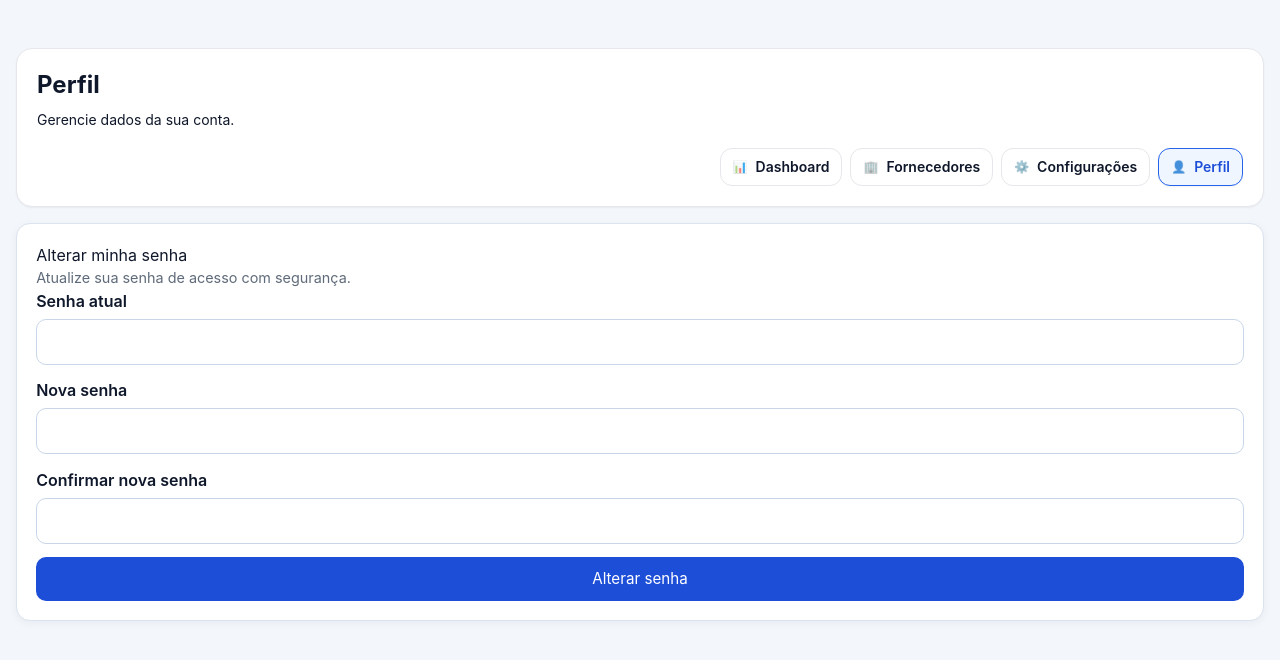
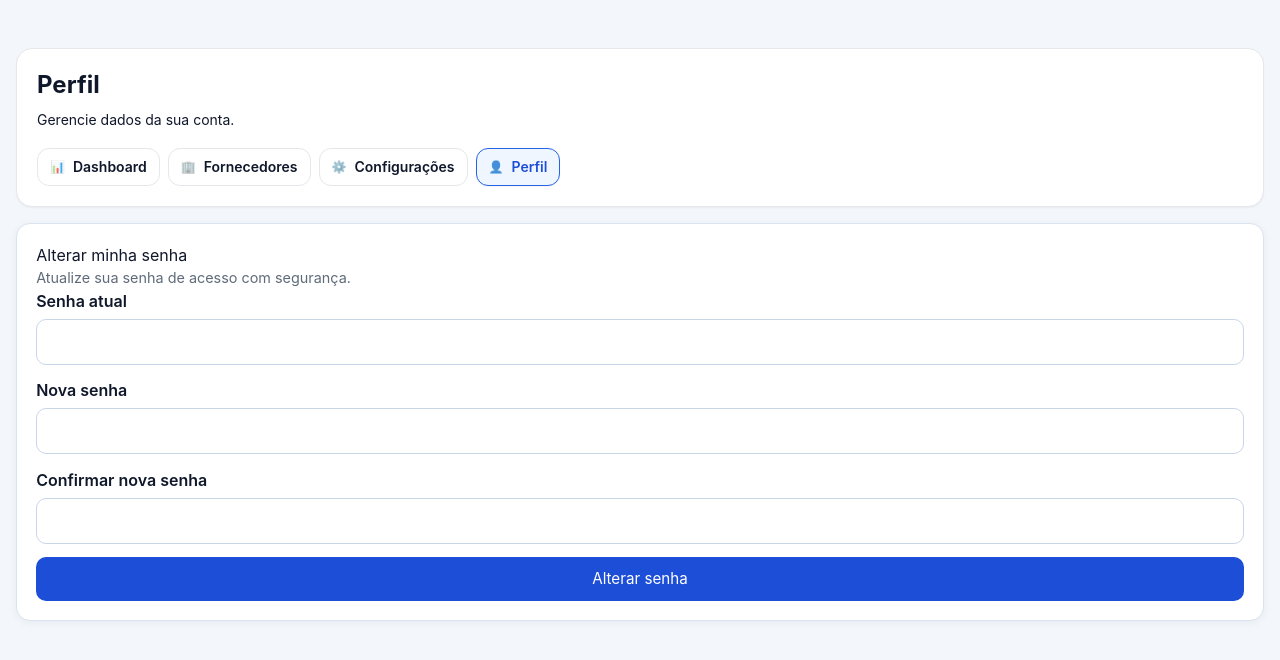
Before and after one commit to rpa-flow/rpa-approval-flow, a Next.js app: page /perfil in a window 1280 px wide. Shown: the top 660 px of the page. Built offline with nearby package versions, Linux system fonts and the light colour scheme.

Commit message:
Mover ação de logout para dentro do AppHeader

```diff
--- a/src/app/components/app-header.tsx
+++ b/src/app/components/app-header.tsx
@@ -1,7 +1,7 @@
 "use client";
 
 import Link from "next/link";
-import { useState } from "react";
+import { ReactNode, useState } from "react";
 import { usePathname } from "next/navigation";
 
 type HeaderLink = {
@@ -14,9 +14,10 @@ type AppHeaderProps = {
   title: string;
   subtitle?: string;
   links: HeaderLink[];
+  action?: ReactNode;
 };
 
-export function AppHeader({ title, subtitle, links }: AppHeaderProps) {
+export function AppHeader({ title, subtitle, links, action }: AppHeaderProps) {
   const [open, setOpen] = useState(false);
   const pathname = usePathname();
 
@@ -36,7 +37,9 @@ export function AppHeader({ title, subtitle, links }: AppHeaderProps) {
           )}
         </div>
 
-        <nav className="hidden max-w-[560px] flex-wrap justify-end gap-2 xl:flex">
+        <div className="hidden items-center gap-3 xl:flex">
+          {action}
+          <nav className="max-w-[560px] flex-wrap justify-end gap-2 xl:flex">
           {normalizedLinks.map((link) => {
             const isActive = pathname === link.href;
             return (
@@ -54,9 +57,11 @@ export function AppHeader({ title, subtitle, links }: AppHeaderProps) {
               </Link>
             );
           })}
-        </nav>
+          </nav>
+        </div>
 
         <div className="relative xl:hidden">
+          <div className="mb-2 flex justify-end">{action}</div>
           <button
             type="button"
             className="inline-flex items-center rounded-xl border border-slate-300 bg-white px-3 py-2 text-sm font-medium text-slate-700 shadow-sm hover:bg-slate-50"
--- a/src/app/dashboard/page.tsx
+++ b/src/app/dashboard/page.tsx
@@ -126,10 +126,8 @@ export default function DashboardPage() {
           { href: "/configuracoes", label: "Configurações", icon: "⚙️" },
           { href: "/perfil", label: "Perfil", icon: "👤" }
         ]}
+        action={<button className="button-secondary" onClick={logout}>Sair</button>}
       />
-      <div className="actions-row">
-        <button className="button-secondary" onClick={logout}>Sair</button>
-      </div>
 
 
 
--- a/src/app/notas/page.tsx
+++ b/src/app/notas/page.tsx
@@ -114,11 +114,8 @@ export default function NotasPage() {
           { href: "/configuracoes", label: "Configurações", icon: "⚙️" },
           { href: "/perfil", label: "Perfil", icon: "👤" }
         ]}
+        action={<button className="button-secondary" onClick={logout}>Sair</button>}
       />
-
-      <div className="actions-row">
-        <button className="button-secondary" onClick={logout}>Sair</button>
-      </div>
 
       <div className="actions-row">
         <button type="button" className="button-secondary" onClick={() => router.push("/dashboard")}>
```
